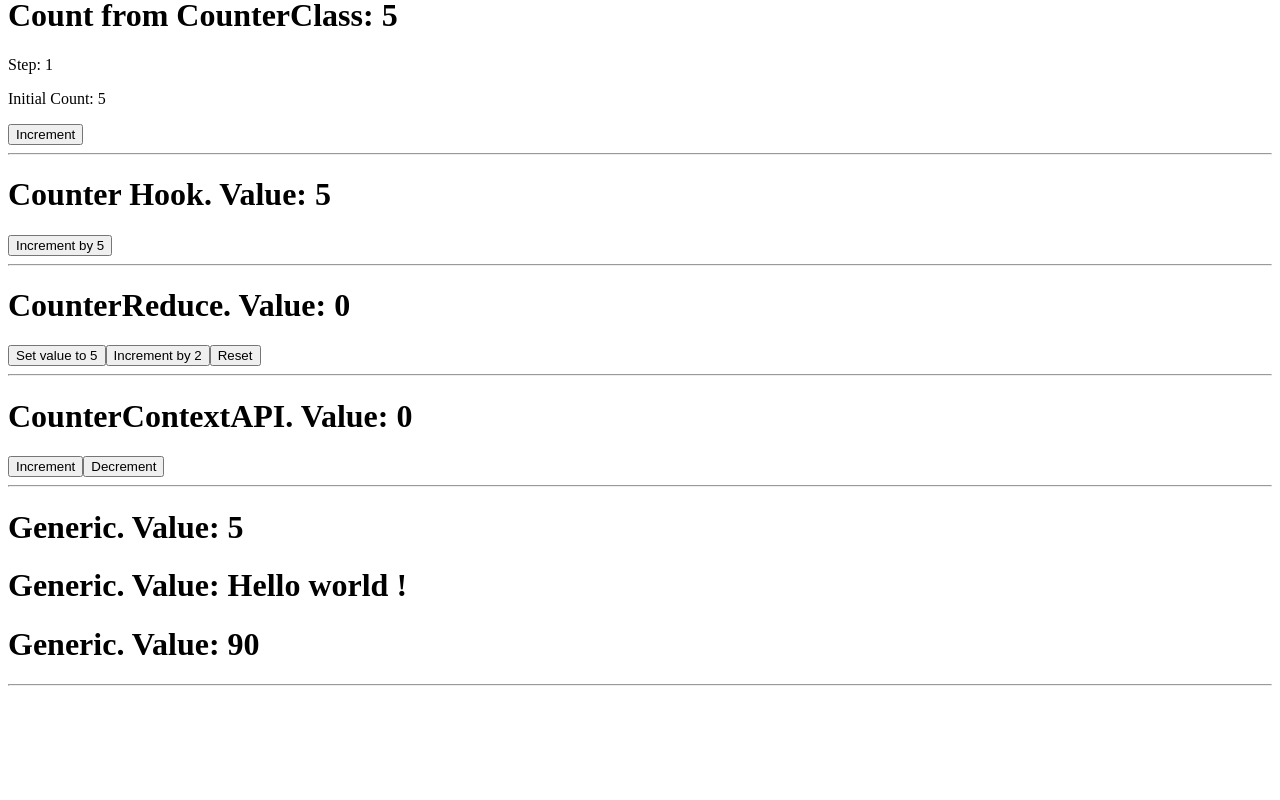
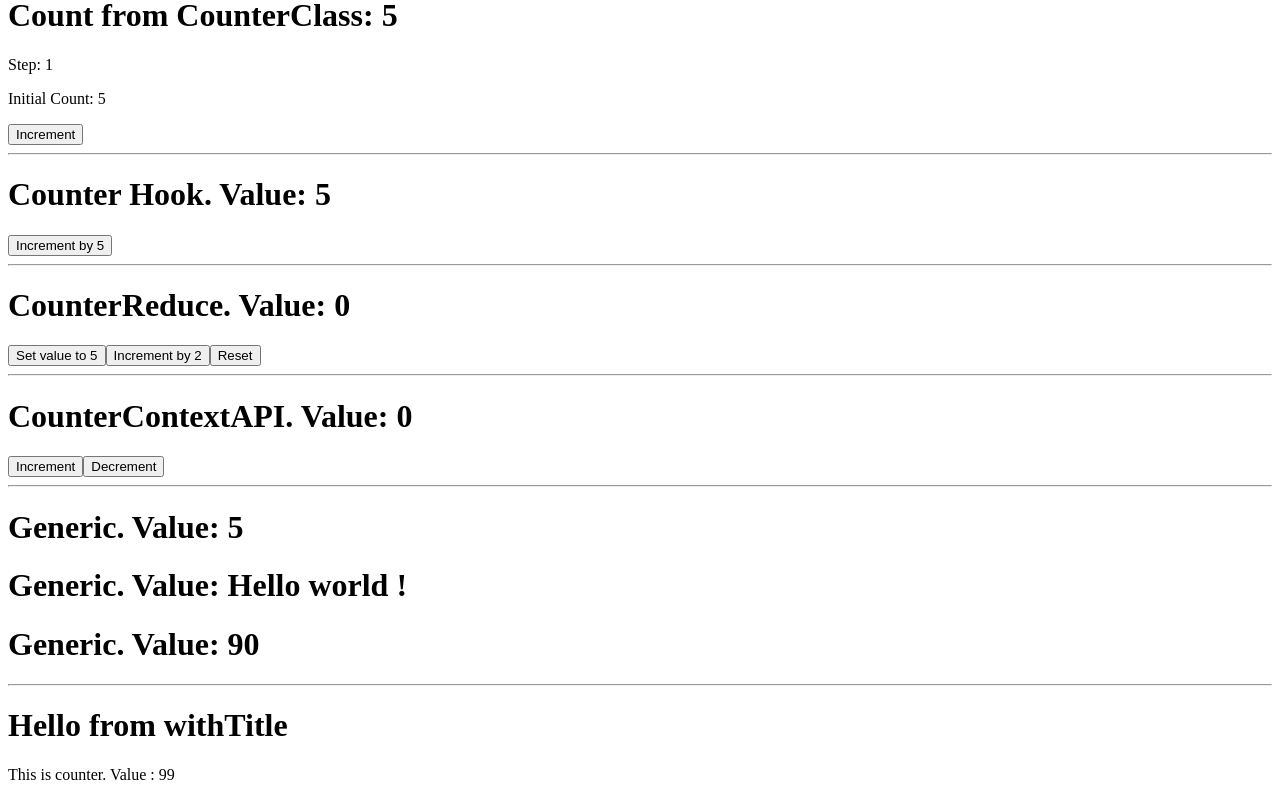
Before and after one commit to alfianandinugraha/react-typescript-workshop, a React (Vite) app: page / in a window 1280 px wide. Shown: the part 372-1172 px from the top of the page. Before the commit the page ends 1079 px from the top, so only its background shows below. Built offline with nearby package versions, Linux system fonts and the light colour scheme.

Commit message:
feat(component): add HOC withTitle and implement on CounterHOC

```diff
--- a/src/App.tsx
+++ b/src/App.tsx
@@ -30,7 +30,7 @@ function App(props: AppProps) {
       <Generic<string> value="Hello world !" />
       <Generic<number> value={90} />
       <hr />
-      <CounterHOC />
+      <CounterHOC initialValue={99} />
     </>
   )
 }
--- a/src/components/CounterHOC.tsx
+++ b/src/components/CounterHOC.tsx
@@ -1,7 +1,22 @@
 import React from 'react'
 
-const CounterHOC = (): React.ReactElement => {
-  return <h1 />
+interface CounterProps {
+  initialValue: number
 }
 
-export default CounterHOC
+function withTitle<T>(Component: React.ComponentType<T>) {
+  return (props: T) => {
+    return (
+      <div>
+        <h1>Hello from withTitle</h1>
+        <Component {...props} />
+      </div>
+    )
+  }
+}
+
+const CounterHOC = (props: CounterProps): React.ReactElement => {
+  return <p>This is counter. Value : {props.initialValue}</p>
+}
+
+export default withTitle(CounterHOC)
```
